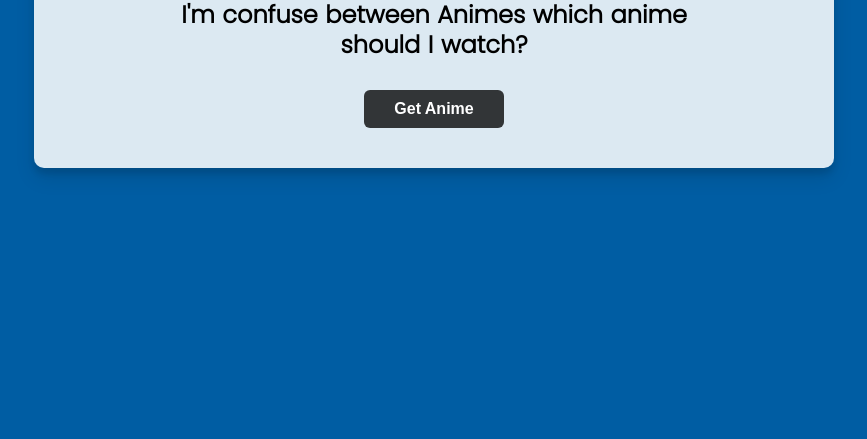
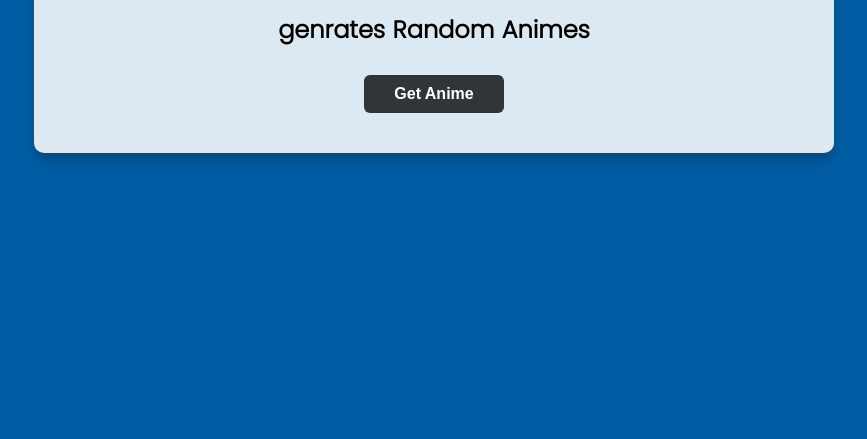
Before and after one commit to AmolShelke2/AnimeApp, a plain HTML site: page index.html in a window 1280 px wide. Shown: the part 361-800 px from the top of the page, without its empty margins (206-1073 px from the left). Drawn offline with Linux system fonts and the light colour scheme.

Commit message:
removed the question

```diff
--- a/index.html
+++ b/index.html
@@ -13,7 +13,7 @@
         <!-- the anime container  -->
         <div class="anime-container">
             <h3>Anime suggester</h3>
-             <h2>I'm confuse between Animes which anime <br>should I watch?</h2>
+             <h2>genrates Random Animes</h2>
                  <button id="btn" class="get-anime">Get Anime</button>
             <!-- the anime box  -->
             <div class="anime-box">
```
